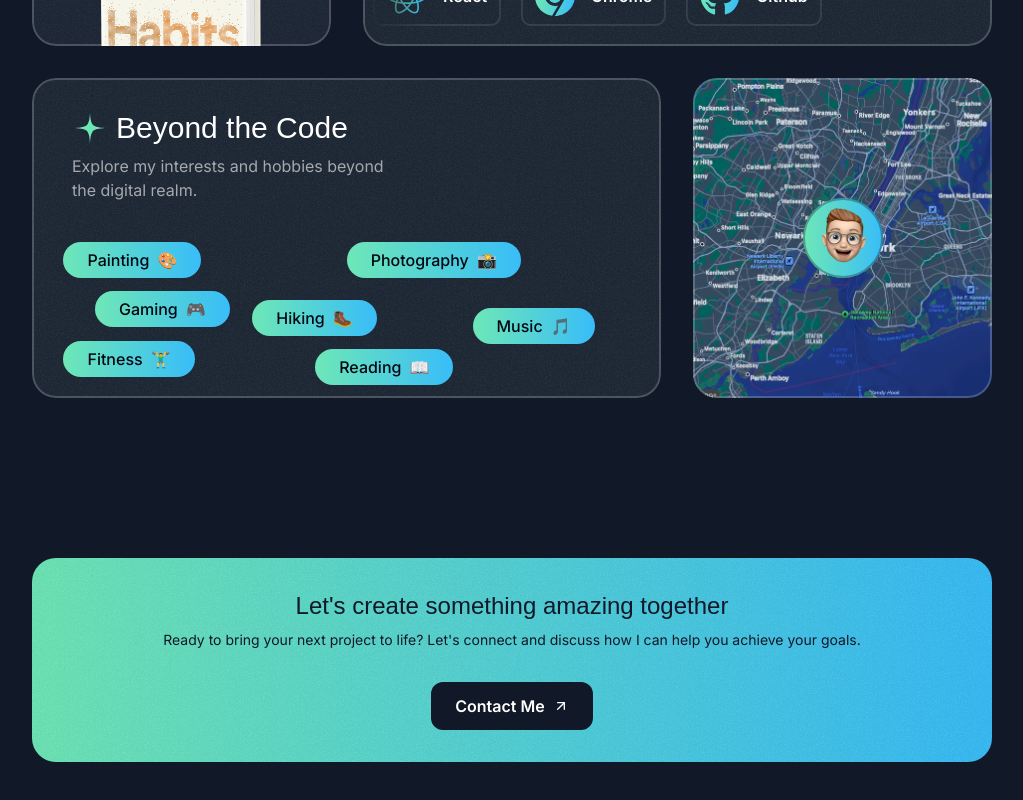
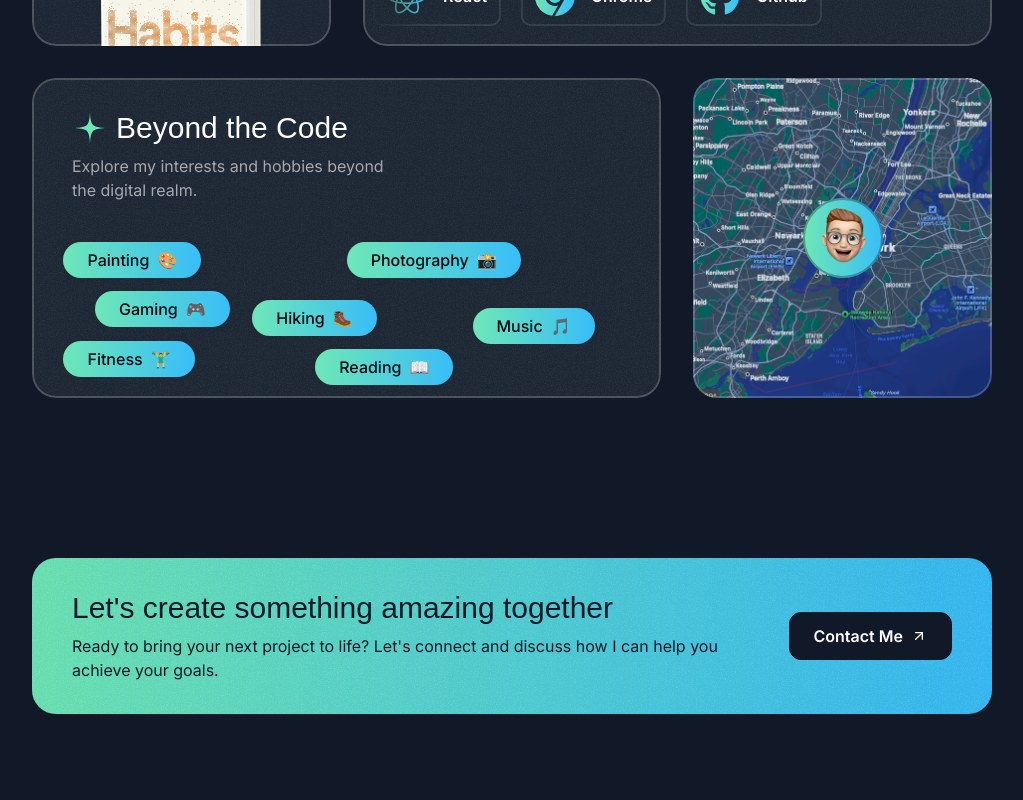
Before and after one commit to tommywa-a/Portfolio-site, a Next.js app: page / in a window 1280 px wide. Shown: the part 4550-5350 px from the top of the page, without its empty margins (128-1151 px from the left). After the commit the page ends 5328 px from the top, so only its background shows below. Built offline with nearby package versions, Linux system fonts and the light colour scheme; a web font is replaced by a local one.

Commit message:
Call-to-action in tablet view

```diff
--- a/src/sections/Contact.tsx
+++ b/src/sections/Contact.tsx
@@ -4,17 +4,28 @@
 	return (
 		<div className='py-16 pt-12'>
 			<div className='container'>
-				<div className='bg-gradient-to-r from-emerald-300 to-sky-400 text-gray-900 py-8 px-10 rounded-3xl text-center relative overflow-hidden z-0'>
-          <div className='absolute inset-0 opacity-5 -z-10' style={{backgroundImage: `url(${grainImage.src})`}}></div>
-					<h2 className='font-serif text-2xl'>Let's create something amazing together</h2>
-					<p className='text-sm mt-2'>
-						Ready to bring your next project to life? Let's connect and discuss
-						how I can help you achieve your goals.
-					</p>
-					<button className='text-white bg-gray-900 inline-flex items-center px-6 h-12 rounded-xl gap-2 mt-8'>
-						<span className='font-semibold'>Contact Me</span>
-						<ArrowUpRightIcon className="size-4" />
-					</button>
+				<div className='bg-gradient-to-r from-emerald-300 to-sky-400 text-gray-900 py-8 px-10 rounded-3xl text-center md:text-left relative overflow-hidden z-0'>
+					<div
+						className='absolute inset-0 opacity-5 -z-10'
+						style={{ backgroundImage: `url(${grainImage.src})` }}
+					></div>
+					<div className='flex flex-col md:flex-row gap-8 md:gap-16 items-center'>
+						<div>
+							<h2 className='font-serif text-2xl md:text-3xl'>
+								Let's create something amazing together
+							</h2>
+							<p className='text-sm md:text-base mt-2'>
+								Ready to bring your next project to life? Let's connect and
+								discuss how I can help you achieve your goals.
+							</p>
+						</div>
+						<div>
+							<button className='text-white bg-gray-900 inline-flex items-center px-6 h-12 rounded-xl gap-2 w-max border border-gray-900'>
+								<span className='font-semibold'>Contact Me</span>
+								<ArrowUpRightIcon className='size-4' />
+							</button>
+						</div>
+					</div>
 				</div>
 			</div>
 		</div>
```
